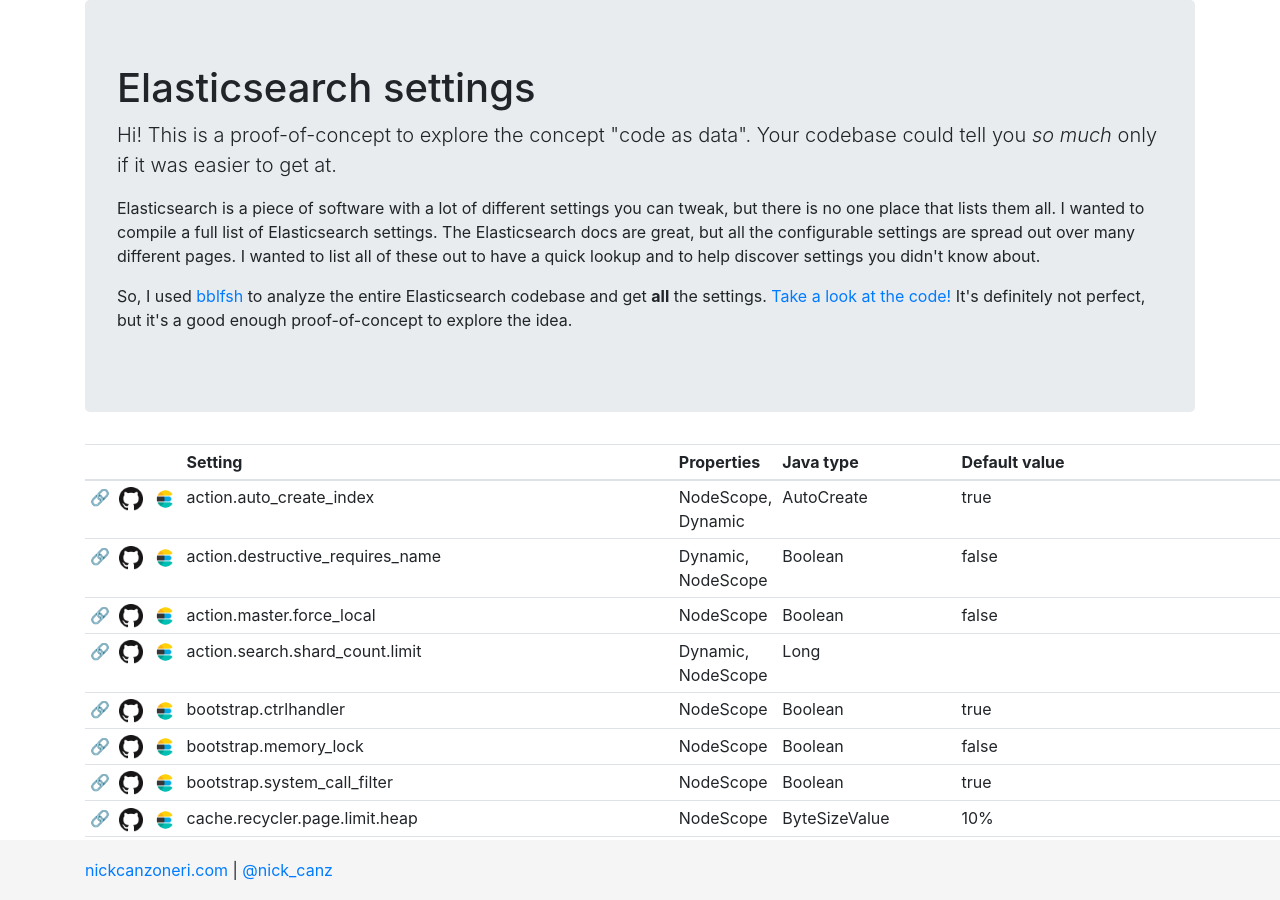
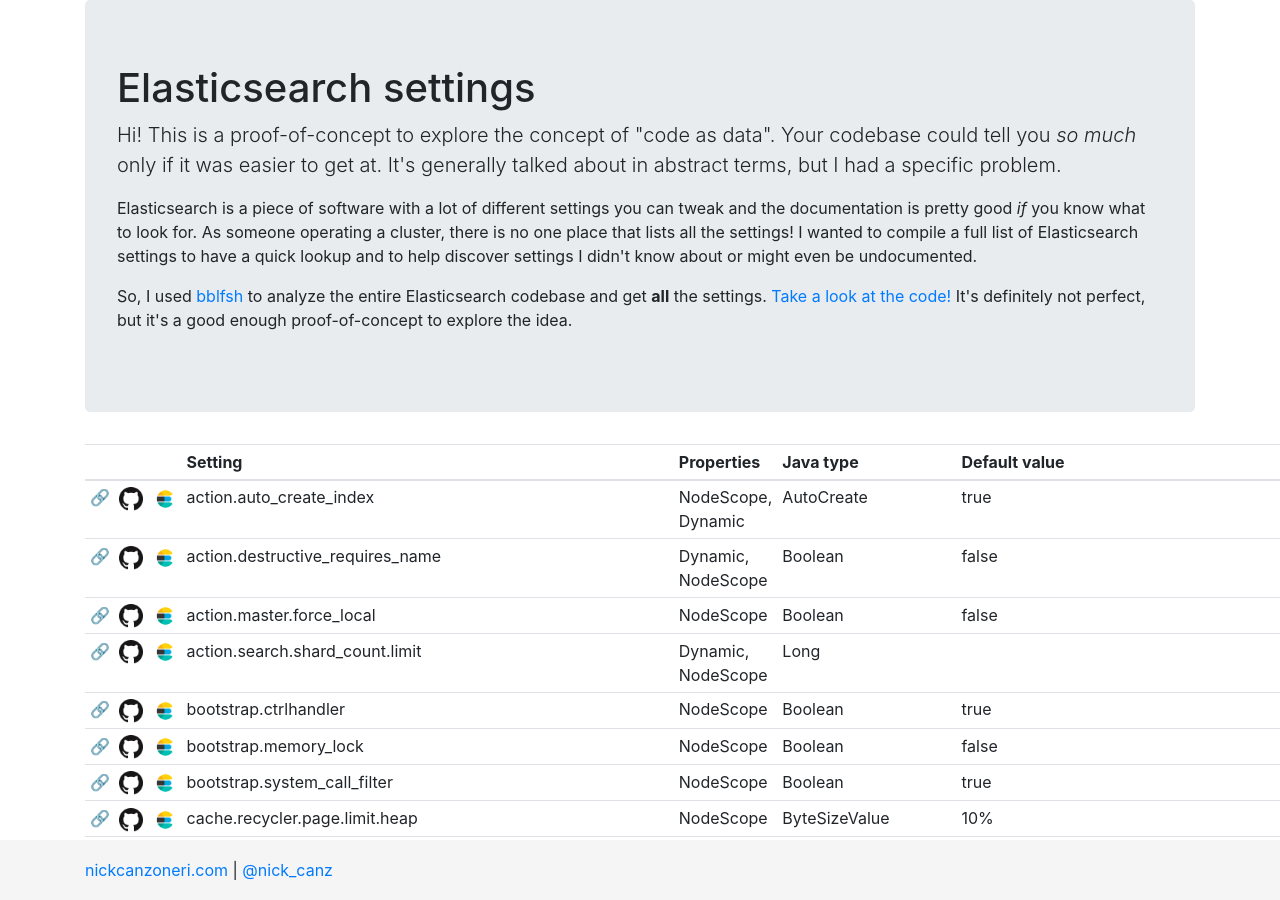
Before and after one commit to nickcanz/nickcanz.github.com, a Jekyll site: the page elasticsearch-settings/index.html, which Jekyll copies as it is, in a window 1280 px wide and 900 px high. Built offline with Jekyll 4.4.1, drawn with Linux system fonts in a browser that asks for light colours.

Commit message:
Update lead para

```diff
--- a/elasticsearch-settings/index.html
+++ b/elasticsearch-settings/index.html
@@ -34,8 +34,8 @@
     <div class="container">
       <div class="jumbotron">
         <h1>Elasticsearch settings</h1>
-        <p class="lead">Hi! This is a proof-of-concept to explore the concept "code as data". Your codebase could tell you <em>so much</em> only if it was easier to get at.</p>
-        <p>Elasticsearch is a piece of software with a lot of different settings you can tweak, but there is no one place that lists them all. I wanted to compile a full list of Elasticsearch settings. The Elasticsearch docs are great, but all the configurable settings are spread out over many different pages. I wanted to list all of these out to have a quick lookup and to help discover settings you didn't know about.</p>
+        <p class="lead">Hi! This is a proof-of-concept to explore the concept of "code as data". Your codebase could tell you <em>so much</em> only if it was easier to get at. It's generally talked about in abstract terms, but I had a specific problem.</p>
+        <p>Elasticsearch is a piece of software with a lot of different settings you can tweak and the documentation is pretty good <em>if</em> you know what to look for. As someone operating a cluster, there is no one place that lists all the settings! I wanted to compile a full list of Elasticsearch settings to have a quick lookup and to help discover settings I didn't know about or might even be undocumented.</p>
         <p>So, I used <a href="https://bblf.sh">bblfsh</a> to analyze the entire Elasticsearch codebase and get <strong>all</strong> the settings. <a href="https://github.com/nickcanz/elasticsearch-bblfsh">Take a look at the code!</a> It's definitely not perfect, but it's a good enough proof-of-concept to explore the idea.</p>
       </div>
 
```
